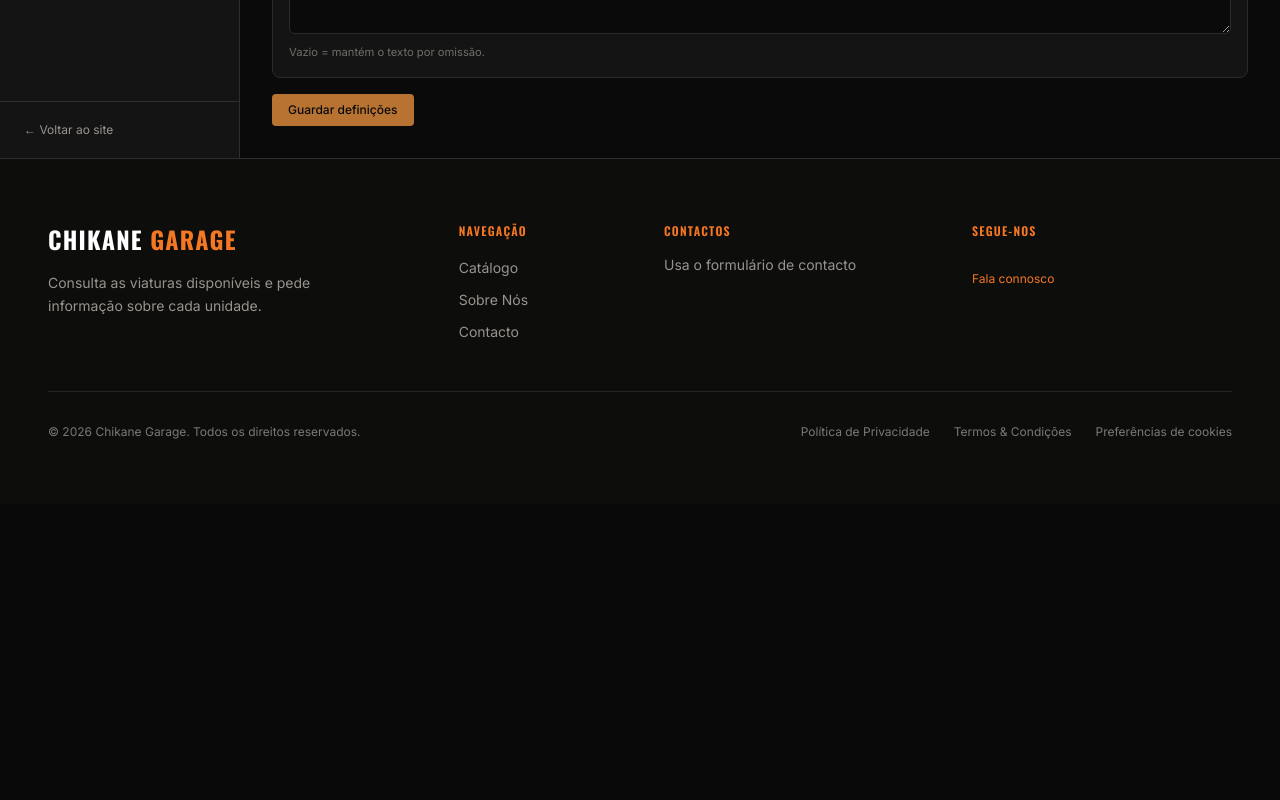
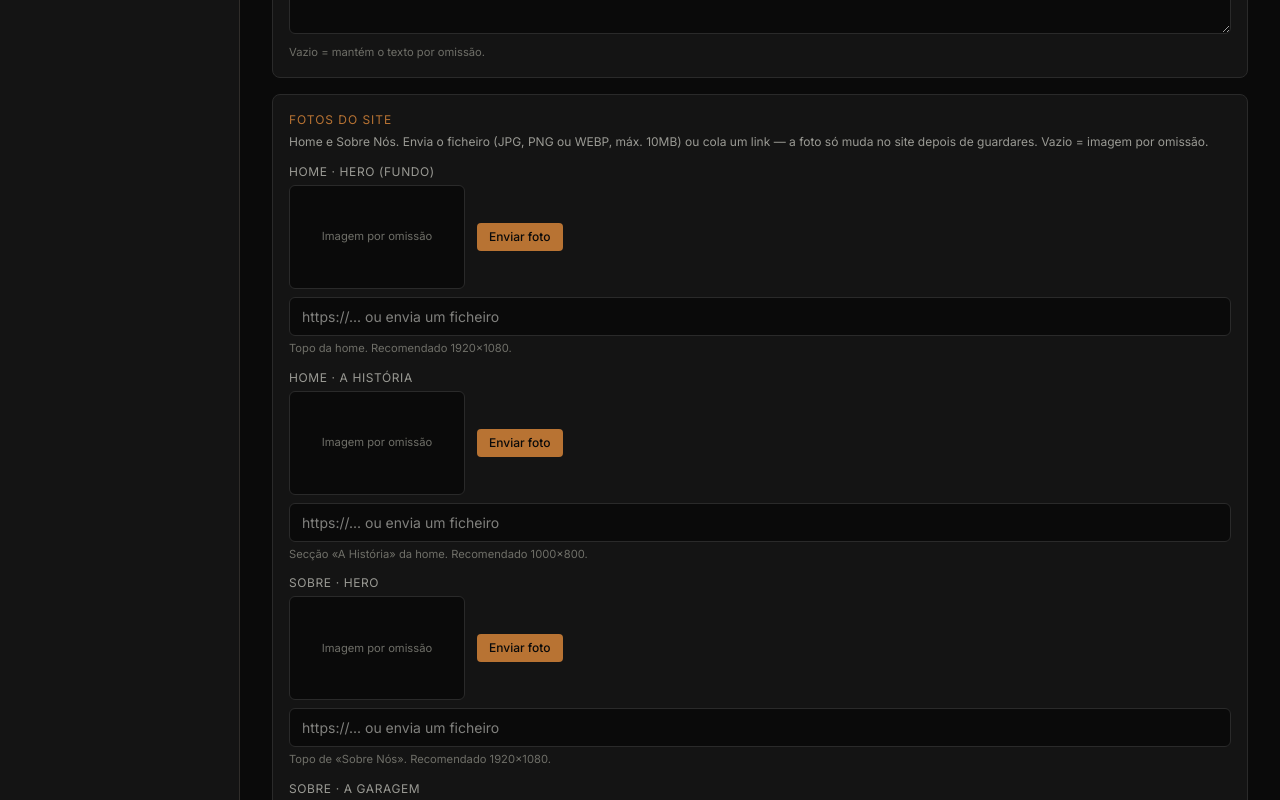
Before and after one commit to GamerAndre13/chikane-garage, a Next.js app: page /admin/definicoes in a window 1280 px wide. Shown: the part 960-1760 px from the top of the page. Before the commit the page ends 1464 px from the top, so only its background shows below. Built offline with nearby package versions, Linux system fonts and the light colour scheme; no server answers; the database is empty.

Commit message:
Backoffice: fotos do site editaveis (home e sobre) com upload para R2

```diff
--- a/app/actions/upload.ts
+++ b/app/actions/upload.ts
@@ -177,3 +177,39 @@ export async function deleteVehicleImage(imageId: string, vehicleId: string): Pr
   revalidatePath(`/admin/veiculos/editar/${vehicleId}`);
   return {};
 }
+
+// Upload de fotos das páginas (home / sobre) para R2 — usado em /admin/definicoes
+export async function uploadSiteImage(formData: FormData): Promise<{ url?: string; error?: string }> {
+  const supabase = await createClient();
+  const { data: { user } } = await supabase.auth.getUser();
+  if (!user) return { error: "Não autenticado" };
+
+  // Verificar se é admin
+  const { data: profile } = await supabase.from("profiles").select("role").eq("id", user.id).single();
+  if (!profile || profile.role !== "admin") return { error: "Sem permissão" };
+
+  const file = formData.get("file") as File;
+  if (!file) return { error: "Ficheiro não fornecido" };
+
+  const allowedTypes = ["image/jpeg", "image/png", "image/webp"];
+  if (!allowedTypes.includes(file.type)) return { error: "Tipo de ficheiro não suportado (JPG, PNG ou WEBP)" };
+  if (file.size > 10 * 1024 * 1024) return { error: "Ficheiro demasiado grande (máx. 10MB)" };
+
+  // Identificador do slot vem do backoffice (photo_home_hero, photo_about_hero, ...)
+  const name = String(formData.get("name") || "");
+  if (!/^[a-z0-9_]{3,64}$/.test(name)) return { error: "Identificador de foto inválido" };
+
+  const arrayBuffer = await file.arrayBuffer();
+  const buffer = Buffer.from(arrayBuffer);
+
+  const rawExt = (file.name.split(".").pop() || "").toLowerCase();
+  const ext = /^[a-z0-9]{1,5}$/.test(rawExt) ? rawExt : "jpg";
+  const key = `site/${name}-${Date.now()}.${ext}`;
+
+  try {
+    const url = await uploadToR2(key, buffer, file.type);
+    return { url };
+  } catch (err) {
+    return { error: err instanceof Error ? err.message : "Erro no upload" };
+  }
+}
--- a/app/admin/definicoes/page.tsx
+++ b/app/admin/definicoes/page.tsx
@@ -4,11 +4,12 @@ import { useEffect, useState } from "react";
 import Link from "next/link";
 import type { PostgrestError } from "@supabase/supabase-js";
 import { supabase } from "@/lib/supabase/client";
+import { uploadSiteImage } from "@/app/actions/upload";
 import type { SiteSettings } from "@/lib/site-settings";
 
 type SettingsRow = SiteSettings & { id: string };
 
-type FieldDef = { key: string; label: string; hint: string; full?: boolean };
+type FieldDef = { key: string; label: string; hint: string; full?: boolean; photo?: boolean };
 
 const GROUPS: { title: string; description: string; fields: FieldDef[] }[] = [
   {
@@ -39,6 +40,17 @@ const GROUPS: { title: string; description: string; fields: FieldDef[] }[] = [
       { key: "footer_tagline", label: "Frase do rodapé", hint: "Vazio = mantém o texto por omissão.", full: true },
     ],
   },
+  {
+    title: "Fotos do site",
+    description:
+      "Home e Sobre Nós. Envia o ficheiro (JPG, PNG ou WEBP, máx. 10MB) ou cola um link — a foto só muda no site depois de guardares. Vazio = imagem por omissão.",
+    fields: [
+      { key: "photo_home_hero", label: "Home · Hero (fundo)", hint: "Topo da home. Recomendado 1920×1080.", photo: true },
+      { key: "photo_home_history", label: "Home · A História", hint: "Secção «A História» da home. Recomendado 1000×800.", photo: true },
+      { key: "photo_about_hero", label: "Sobre · Hero", hint: "Topo de «Sobre Nós». Recomendado 1920×1080.", photo: true },
+      { key: "photo_about_garage", label: "Sobre · A garagem", hint: "Secção «A garagem». Recomendado 1000×800.", photo: true },
+    ],
+  },
 ];
 
 export default function DefinicoesPage() {
@@ -48,6 +60,7 @@ export default function DefinicoesPage() {
   const [error, setError] = useState<string | null>(null);
   const [rowId, setRowId] = useState<string | null>(null);
   const [form, setForm] = useState<Record<string, string>>({});
+  const [uploadingKey, setUploadingKey] = useState<string | null>(null);
 
   useEffect(() => {
     (async () => {
@@ -66,11 +79,33 @@ export default function DefinicoesPage() {
           social_youtube: row.social_youtube ?? "",
           social_tiktok: row.social_tiktok ?? "",
           footer_tagline: row.footer_tagline ?? "",
+          photo_home_hero: row.photo_home_hero ?? "",
+          photo_home_history: row.photo_home_history ?? "",
+          photo_about_hero: row.photo_about_hero ?? "",
+          photo_about_garage: row.photo_about_garage ?? "",
         });
       }
       setLoading(false);
     })();
   }, []);
+
+  const handlePhotoUpload = async (key: string, file: File) => {
+    setUploadingKey(key);
+    setError(null);
+
+    const fd = new FormData();
+    fd.append("file", file);
+    fd.append("name", key);
+    const res = await uploadSiteImage(fd);
+
+    setUploadingKey(null);
+    if (res.error) {
+      setError(res.error);
+      return;
+    }
+    const url = res.url;
+    if (url) setForm((prev) => ({ ...prev, [key]: url }));
+  };
 
   const handleSave = async () => {
     setSaving(true);
@@ -95,7 +130,7 @@ export default function DefinicoesPage() {
       const faltaMigration = /does not exist|row-level security/i.test(saveError.message);
       setError(
         faltaMigration
-          ? "Não foi possível guardar. Corre o ficheiro supabase/004_site_settings_backoffice.sql no SQL Editor do Supabase e volta a tentar."
+          ? "Não foi possível guardar. Corre os ficheiros supabase/004_site_settings_backoffice.sql e supabase/005_site_settings_fotos.sql no SQL Editor do Supabase e volta a tentar."
           : `Erro ao guardar: ${saveError.message}`
       );
       return;
@@ -143,7 +178,7 @@ export default function DefinicoesPage() {
             Definições do Site
           </h1>
           <p className="mt-2" style={{ color: "#9a9a94", fontSize: "0.875rem" }}>
-            Contactos, redes sociais e rodapé. As alterações ficam visíveis no site a seguir.
+            Contactos, redes sociais, rodapé e fotografias. As alterações ficam visíveis no site a seguir.
           </p>
         </div>
         <Link
@@ -186,9 +221,76 @@ export default function DefinicoesPage() {
           </div>
           <div style={{ display: "grid", gridTemplateColumns: "1fr 1fr", gap: "0.75rem" }}>
             {group.fields.map((field) => (
-              <div key={field.key} style={field.full ? { gridColumn: "1 / -1" } : undefined}>
+              <div key={field.key} style={field.full || field.photo ? { gridColumn: "1 / -1" } : undefined}>
                 <label style={labelStyle}>{field.label}</label>
-                {field.full ? (
+
+                {field.photo ? (
+                  <div>
+                    <div className="flex items-center gap-3">
+                      <div
+                        style={{
+                          width: "11rem",
+                          height: "6.5rem",
+                          flexShrink: 0,
+                          borderRadius: "0.375rem",
+                          border: "1px solid #2a2a2a",
+                          backgroundColor: "#0a0a0a",
+                          overflow: "hidden",
+                          display: "flex",
+                          alignItems: "center",
+                          justifyContent: "center",
+                        }}
+                      >
+                        {form[field.key] ? (
+                          // eslint-disable-next-line @next/next/no-img-element
+                          <img
+                            src={form[field.key]}
+                            alt={field.label}
+                            style={{ width: "100%", height: "100%", objectFit: "cover" }}
+                          />
+                        ) : (
+                          <span style={{ padding: "0 0.5rem", fontSize: "0.7rem", color: "#6f6f68", textAlign: "center" }}>
+                            Imagem por omissão
+                          </span>
+                        )}
+                      </div>
+                      <div className="flex flex-col gap-2">
+                        <label
+                          className="cursor-pointer rounded px-3 py-1.5 text-center text-xs font-medium"
+                          style={{ backgroundColor: "#b87333", color: "#0a0a0a", opacity: uploadingKey === field.key ? 0.6 : 1 }}
+                        >
+                          {uploadingKey === field.key ? "A enviar..." : form[field.key] ? "Trocar foto" : "Enviar foto"}
+                          <input
+                            type="file"
+                            accept="image/jpeg,image/png,image/webp"
+                            className="sr-only"
+                            disabled={uploadingKey === field.key}
+                            onChange={(e) => {
+                              const file = e.target.files?.[0];
+                              if (file) void handlePhotoUpload(field.key, file);
+                              e.target.value = "";
+                            }}
+                          />
+                        </label>
+                        {form[field.key] && (
+                          <button
+                            onClick={() => setForm((prev) => ({ ...prev, [field.key]: "" }))}
+                            className="rounded px-3 py-1.5 text-xs"
+                            style={{ border: "1px solid #2a2a2a", color: "#9a9a94" }}
+                          >
+                            Remover
+                          </button>
+                        )}
+                      </div>
+                    </div>
+                    <input
+                      style={{ ...inputStyle, marginTop: "0.5rem" }}
+                      placeholder="https://... ou envia um ficheiro"
+                      value={form[field.key] ?? ""}
+                      onChange={(e) => setForm((prev) => ({ ...prev, [field.key]: e.target.value }))}
+                    />
+                  </div>
+                ) : field.full ? (
                   <textarea
                     rows={2}
                     style={{ ...inputStyle, resize: "vertical" as const }}
@@ -203,6 +305,7 @@ export default function DefinicoesPage() {
                     onChange={(e) => setForm((prev) => ({ ...prev, [field.key]: e.target.value }))}
                   />
                 )}
+
                 <div style={{ marginTop: "0.25rem", fontSize: "0.7rem", color: "#6f6f68" }}>{field.hint}</div>
               </div>
             ))}
--- a/app/sobre/page.tsx
+++ b/app/sobre/page.tsx
@@ -1,19 +1,29 @@
 import Link from "next/link";
 import type { Metadata } from "next";
+import { createClient } from "@/lib/supabase/server";
+import type { SiteSettings } from "@/lib/site-settings";
 
 export const metadata: Metadata = {
   title: "Sobre Nós",
   description: "Conhece a Chikane Garage e consulta o catálogo de viaturas disponíveis.",
 };
 
-export default function SobrePage() {
+export default async function SobrePage() {
+  const supabase = await createClient();
+  const { data } = await supabase
+    .from("site_settings")
+    .select("photo_about_hero, photo_about_garage")
+    .limit(1)
+    .maybeSingle();
+  const photos = data as Pick<SiteSettings, "photo_about_hero" | "photo_about_garage"> | null;
+
   return (
     <div className="bg-background">
       {/* Hero Section */}
       <section className="relative flex min-h-[62vh] items-end overflow-hidden sm:min-h-[72vh]">
         {/* eslint-disable-next-line @next/next/no-img-element */}
         <img
-          src="https://images.unsplash.com/photo-1555215695-3004980ad54e?auto=format&fit=crop&w=1800&q=75"
+          src={photos?.photo_about_hero || "https://images.unsplash.com/photo-1555215695-3004980ad54e?auto=format&fit=crop&w=1800&q=75"}
           alt="Automóvel numa garagem, imagem ilustrativa"
           className="absolute inset-0 h-full w-full object-cover object-center"
         />
@@ -62,7 +72,7 @@ export default function SobrePage() {
           <div className="relative">
             {/* eslint-disable-next-line @next/next/no-img-element */}
             <img
-              src="https://images.unsplash.com/photo-1486262715619-01b8c2297602?auto=format&fit=crop&w=1000&q=75"
+              src={photos?.photo_about_garage || "https://images.unsplash.com/photo-1486262715619-01b8c2297602?auto=format&fit=crop&w=1000&q=75"}
               alt="Detalhe de manutenção automóvel"
               className="h-full w-full object-cover"
             />
```
Also changed, not shown: app/page.tsx (+8 -3 lines), lib/site-settings.ts (+7 -2 lines), 1 other file (tests, documents, lock files or other folders).
